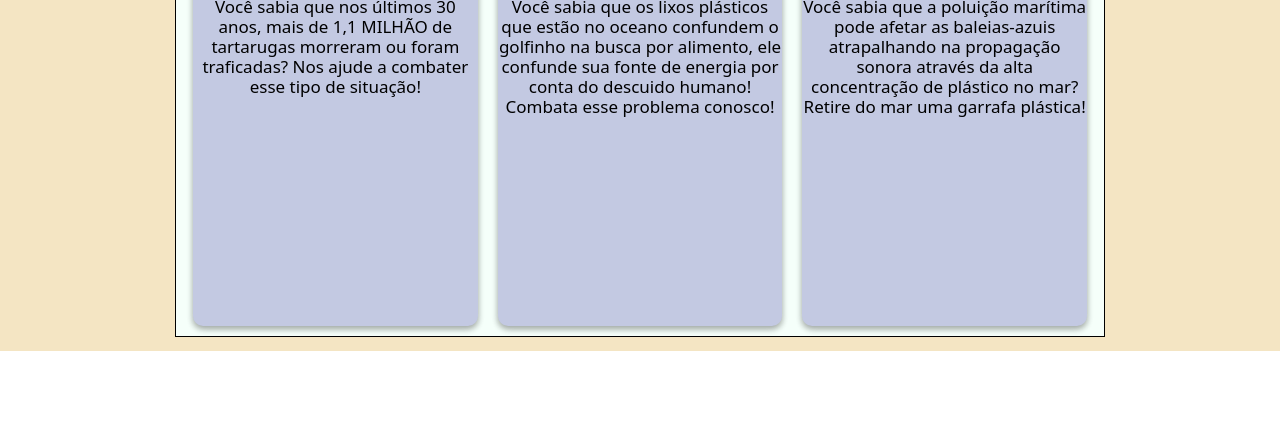
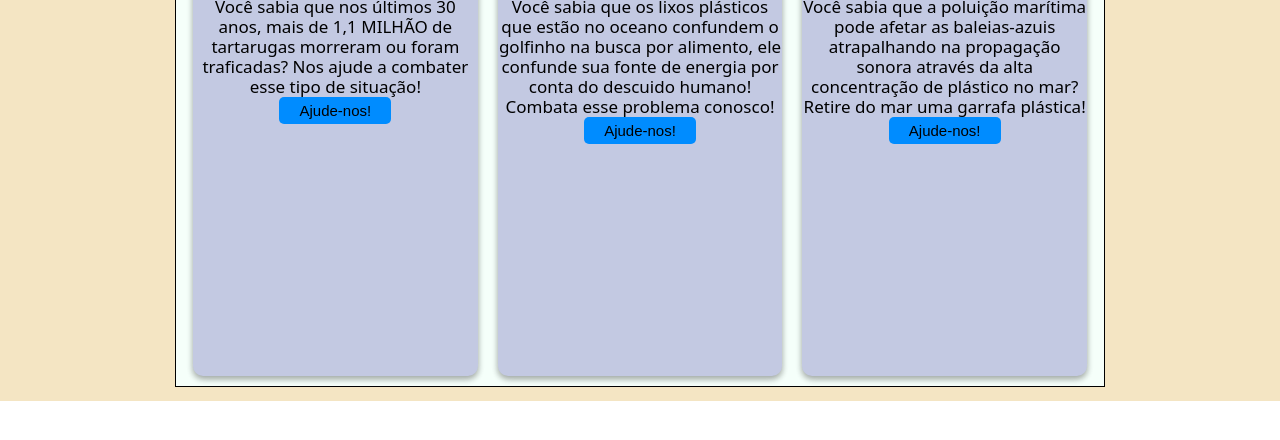
Before and after one commit to gabrsantos1/OceanLiveUNI, a plain HTML site: page OceanLive/index.html in a window 1280 px wide. Shown: the part 182-622 px from the top of the page. Drawn offline with Linux system fonts and the light colour scheme.

Commit message:
Add files via upload

```diff
--- a/OceanLive/css/style.css
+++ b/OceanLive/css/style.css
@@ -101,7 +101,7 @@ p {
   background-color: rgb(195, 201, 226);
   color: black;
   width: 300px;
-  height: 350px;
+  height: 400px;
   border-radius: 10px;
   box-shadow: rgba(0, 0, 0, 0.16) 0px 3px 6px, rgba(0, 0, 0, 0.23) 0px 3px 6px;
   text-align: center;
@@ -119,3 +119,20 @@ p {
   border-top-left-radius: 10px;
   border-top-right-radius: 10px;
 }
+
+.pressDonate{
+  padding: 5px 20px;
+  font-size: 15px;
+  border-radius: 5px;
+  background-color: #008cff;
+  color: rgb(0, 0, 0);
+  font-weight: 500px; /* nao pegou pq tem uma fonte como mae (alterar dps) */
+  transition: 0.7s background;
+  cursor: pointer;
+}
+
+.pressDonate:hover{
+  transition: 0.7s background;
+  background-color: aqua;
+  box-shadow: rgba(0, 0, 0, 0.17) 0px -23px 25px 0px inset, rgba(0, 0, 0, 0.15) 0px -36px 30px 0px inset, rgba(0, 0, 0, 0.1) 0px -79px 40px 0px inset, rgba(0, 0, 0, 0.06) 0px 2px 1px, rgba(0, 0, 0, 0.09) 0px 4px 2px, rgba(0, 0, 0, 0.09) 0px 8px 4px, rgba(0, 0, 0, 0.09) 0px 16px 8px, rgba(0, 0, 0, 0.09) 0px 32px 16px;
+}
--- a/OceanLive/index.html
+++ b/OceanLive/index.html
@@ -33,6 +33,7 @@
           <p>Você sabia que nos últimos 30 anos, mais de 1,1 MILHÃO de tartarugas
             morreram ou foram traficadas? Nos ajude a combater esse tipo de situação!
           </p>
+          <button class="pressDonate"> Ajude-nos!</button>
         </div>
         <div class="donateBoxunique">
           <img src="/OceanLive/imgs/dolphin1.jpg" alt="dolphin1">
@@ -41,6 +42,7 @@
             golfinho na busca por alimento, ele confunde sua fonte de energia por conta
             do descuido humano! Combata esse problema conosco!
           </p>
+          <button class="pressDonate"> Ajude-nos!</button>
         </div>
         <div class="donateBoxunique">
           <img src="/OceanLive/imgs/bluewhale1.jpg" alt="bluewhale1">
@@ -48,6 +50,7 @@
           <p>Você sabia que a poluição marítima pode afetar as baleias-azuis atrapalhando na propagação
             sonora através da alta concentração de plástico no mar? Retire do mar uma garrafa plástica!
           </p>
+          <button class="pressDonate"> Ajude-nos!</button>
         </div>
       </div>
     </div>
```
